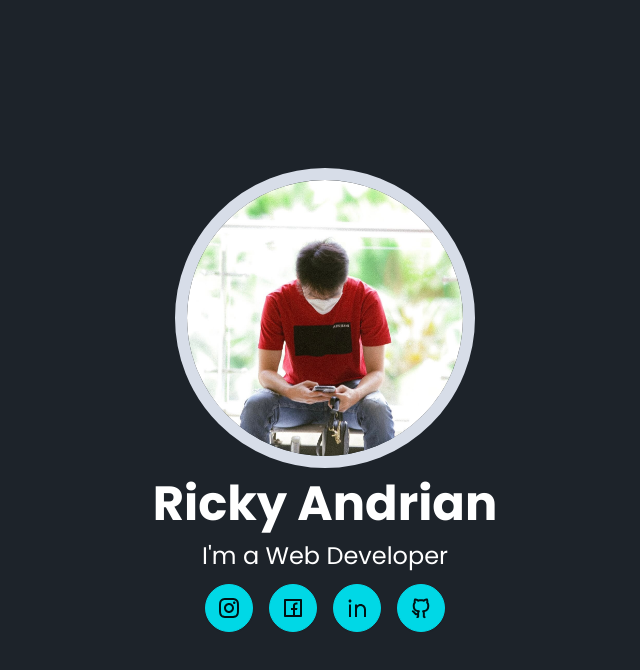
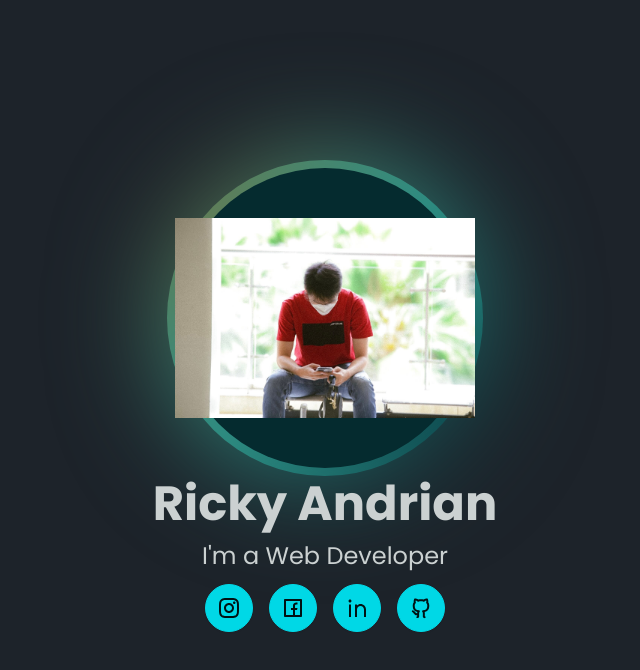
Before and after one commit to rickyandrian1993/portofolio, a React (Vite) app: page / in a window 1280 px wide. Shown: the top 670 px of the page, without its empty margins (315-955 px from the left). Built offline with nearby package versions, Linux system fonts and the light colour scheme.

Commit message:
Photo card conic gradient

```diff
--- a/src/App.css
+++ /dev/null
@@ -1,17 +0,0 @@
-#root {
-  max-width: 1280px;
-  margin: 0 auto;
-  padding: 2rem;
-  text-align: center;
-}
-
-.home-section {
-  position: relative;
-  overflow: hidden;
-}
-
-.home-section .profile-display .profile-display-in img {
-  width: 100%;
-  height: 100%;
-  object-fit: cover;
-}
--- a/src/App.tsx
+++ b/src/App.tsx
@@ -1,4 +1,3 @@
-import "./App.css";
 import Contact from "./sections/Contact";
 import ProfilePicture from "./sections/ProfileCard";
 
@@ -7,8 +6,8 @@ function App() {
     <main>
       <section id="home" className="home-section">
         <ProfilePicture />
-        <h1 className="text-5xl font-bold pt-3">Ricky Andrian</h1>
-        <h2 className="text-2xl py-3">I'm a Web Developer</h2>
+        <h1 className="text-5xl font-bold pt-3 text-center">Ricky Andrian</h1>
+        <h2 className="text-2xl py-3 text-center">I'm a Web Developer</h2>
         <Contact />
       </section>
     </main>
--- a/src/index.css
+++ b/src/index.css
@@ -2,36 +2,29 @@
 @tailwind base;
 @tailwind components;
 @tailwind utilities;
+
+@property --gradient-angle {
+  syntax: "<angle>";
+  initial-value: 0deg;
+  inherits: false;
+}
 
 :root {
   font-family: "Poppins", sans-serif !important;
   line-height: 1.5;
 
   background-color: #1d232a;
-  color: #fff
+
+  --clr-1: #052b2f;
+  --clr-2: #073438;
+  --clr-3: #0e4b50;
+  --clr-4: #2d8f85;
+  --clr-5: #637c54;
 }
 
 body {
-  margin: 0;
-  display: flex;
-  place-items: center;
-  min-width: 320px;
+  display: grid;
+  place-content: center;
+  min-width: 100vw;
   min-height: 100vh;
 }
-
-h1 {
-  font-size: 2.5em;
-  line-height: 1.1;
-}
-
-button {
-  border-radius: 8px;
-  border: 1px solid transparent;
-  padding: 0.6em 1.2em;
-  font-size: 1em;
-  font-weight: 500;
-  font-family: inherit;
-  background-color: #1a1a1a;
-  cursor: pointer;
-  transition: border-color 0.25s;
-}
--- a/src/sections/ProfileCard.tsx
+++ b/src/sections/ProfileCard.tsx
@@ -4,28 +4,53 @@ import ProfileImg from "../assets/profile.jpg";
 function ProfilePicture() {
   return (
     <PictureCard>
-      <div className="profile-display">
-        <div className="profile-display-in">
-          <img src={ProfileImg} title="" alt="" />
-        </div>
-      </div>
+      <img src={ProfileImg} title="" alt="" />
     </PictureCard>
   );
 }
 
 const PictureCard = styled.div`
-  .profile-display {
-    &-in {
-      width: 300px;
-      height: 300px;
-      border-radius: 999px;
-      overflow: hidden;
-      margin: 0 auto;
-      border: 12px solid #d7dde8;
-      box-shadow: 0 0 0 12ox #f8fafd;
-      &::img {
-        max-width: 100%;
-      }
+  margin: 0 auto;
+  height: 300px;
+  width: 300px;
+  background: var(--clr-1);
+  border-radius: 50%;
+  position: relative;
+
+  &::before,
+  &::after {
+    content: "";
+    position: absolute;
+    inset: -0.5rem;
+    z-index: -1;
+    background: conic-gradient(
+      from var(--gradient-angle),
+      var(--clr-3),
+      var(--clr-4),
+      var(--clr-5),
+      var(--clr-4),
+      var(--clr-3)
+    );
+    border-radius: inherit;
+    animation: rotation 15s linear infinite;
+  }
+
+  &::after {
+    filter: blur(3.5rem);
+  }
+
+  img {
+    width: 100%;
+    height: 100%;
+    object-fit: contain;
+  }
+
+  @keyframes rotation {
+    0% {
+      --gradient-angle: 0deg;
+    }
+    100% {
+      --gradient-angle: 360deg;
     }
   }
 `;
```
